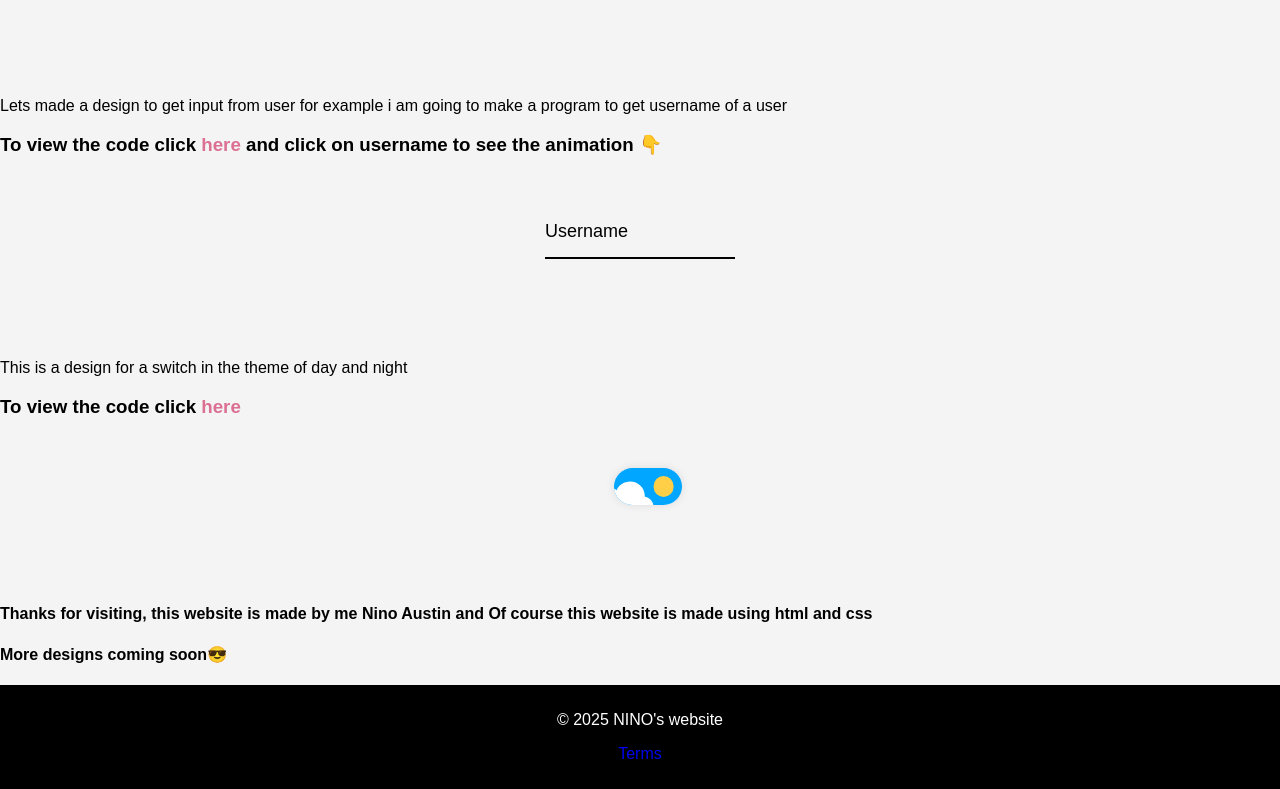
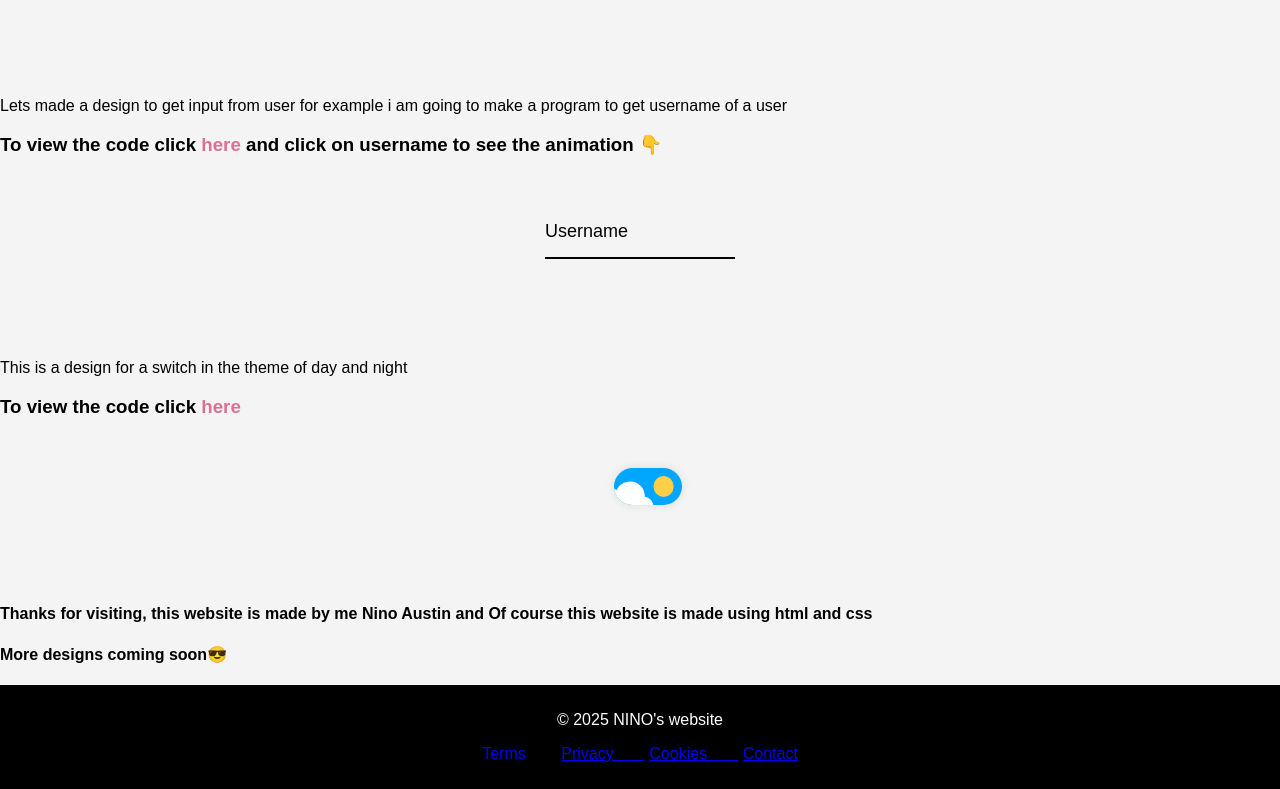
Before and after one commit to ninoaustin1/ninosweb, a plain HTML site: page index.html in a window 1280 px wide. Shown: the part 1047-1836 px from the top of the page. Drawn offline with Linux system fonts and the light colour scheme.

Commit message:
Update index.html

```diff
--- a/index.html
+++ b/index.html
@@ -505,7 +505,18 @@
     <h4>More designs coming soon😎</h4>
     <footer>
       <p>&copy; 2025 NINO's website</p>
-      <p><a href="Terms.html" style="text-decoration: none">Terms</a></p>
+   <p>
+        <a href="Terms.html" style="text-decoration: none"
+          >Terms&nbsp;&nbsp;&nbsp;&nbsp;&nbsp;&nbsp;&nbsp;</a
+        >
+        <a href="Privacy Policy.html"
+          >Privacy&nbsp;&nbsp;&nbsp;&nbsp;&nbsp;&nbsp;&nbsp;</a
+        >
+        <a href="Cookies.html"
+          >Cookies&nbsp;&nbsp;&nbsp;&nbsp;&nbsp;&nbsp;&nbsp;</a
+        >
+        <a href="Contact.html">Contact</a>
+      </p>
     </footer>
   </body>
 </html>
```
